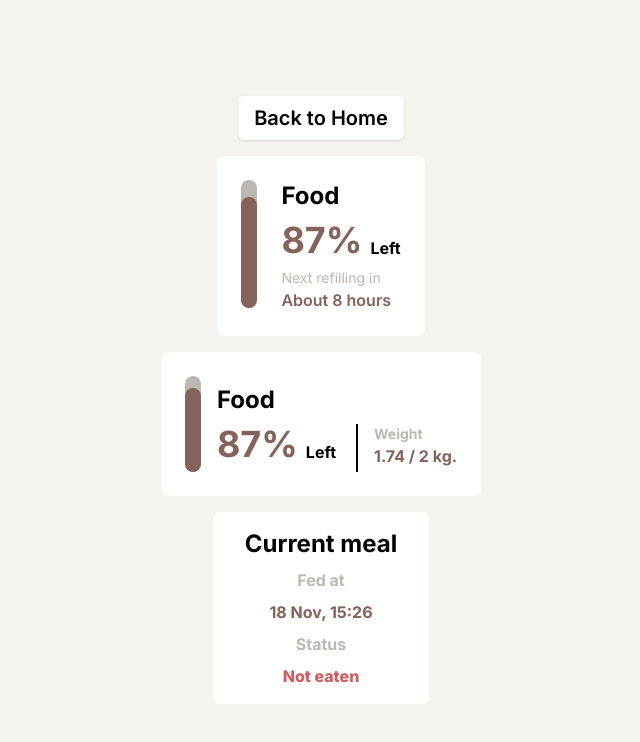
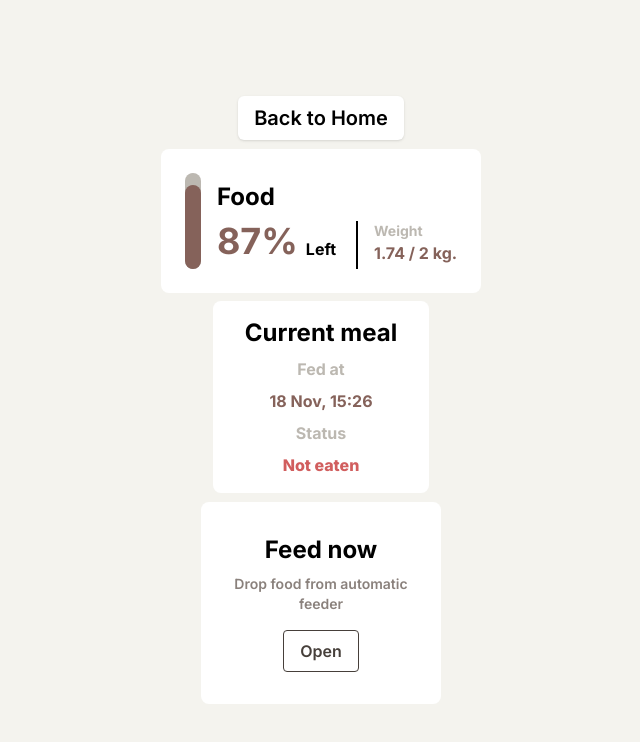
Before and after one commit to Piinxluna/ES-Smeow-Home, a Next.js app in the folder smeow-home/: page /food in a window 1280 px wide. Shown: the top 742 px of the page, without its empty margins (319-959 px from the left). Built offline with nearby package versions, Linux system fonts and the light colour scheme.

Commit message:
control food ,water fountain component update

```diff
--- a/smeow-home/src/app/food/page.tsx
+++ b/smeow-home/src/app/food/page.tsx
@@ -1,4 +1,5 @@
 import BacktoHomeButton from '@/components/basic/BackToHomeButton'
+import Control from '@/components/basic/Control'
 import Remaining from '@/components/basic/Remaining'
 import RemainingDetails from '@/components/basic/RemainingDetails'
 import CurrentMeal from '@/components/food/CurrentMeal'
@@ -7,9 +8,9 @@ export default function Home() {
   return (
     <main className='flex min-h-screen flex-col items-center justify-between p-24'>
       <BacktoHomeButton/>
-      <Remaining variant='food' percent={87} nextRefill={'8 hours'}></Remaining>
       <RemainingDetails variant='food' percent={87}/>
       <CurrentMeal lastFed='18 Nov, 15:26' petStatus='Not eaten'></CurrentMeal>
+      <Control variant='food' className='mt-4'></Control>
     </main>
   )
 }
--- /dev/null
+++ b/smeow-home/src/components/basic/Control.tsx
@@ -0,0 +1,39 @@
+'use client';
+import { useState } from 'react';
+
+export default function Control({
+  variant = 'water',
+  className = '',
+}: {
+  variant: string;
+  className?: string;
+}) {
+  const [isOpen, setIsOpen] = useState(false);
+
+  let theme = 'font-semibold bg-white w-60 rounded-lg';
+  let title = '';
+  let description = '';
+  variant === 'water' ? (title = 'Control water') : (title = 'Feed now');
+  variant === 'water'
+    ? (description = 'Open / Close cat fountain')
+    : (description = 'Drop food from automatic feeder');
+
+  const handleToggle = () => {
+    setIsOpen(!isOpen);
+  };
+
+  return (
+    <div className={`${theme} flex flex-col items-center text-center py-8 px-6`}>
+      <p className="text-2xl font-bold text-black">{title}</p>
+      <p className="text-sm text-lightgray1 text-semibold p-2">{description}</p>
+      <button
+        onClick={handleToggle}
+        className={`mt-2 py-2 px-4 rounded transition-all duration-300 hover:bg-lightgray1 hover:text-white ${
+          isOpen ? 'bg-darkgray text-white' : 'border border-darkgray text-darkgray'
+        }`}
+      >
+        {isOpen ? 'Close' : 'Open'}
+      </button>
+    </div>
+  );
+}
```
